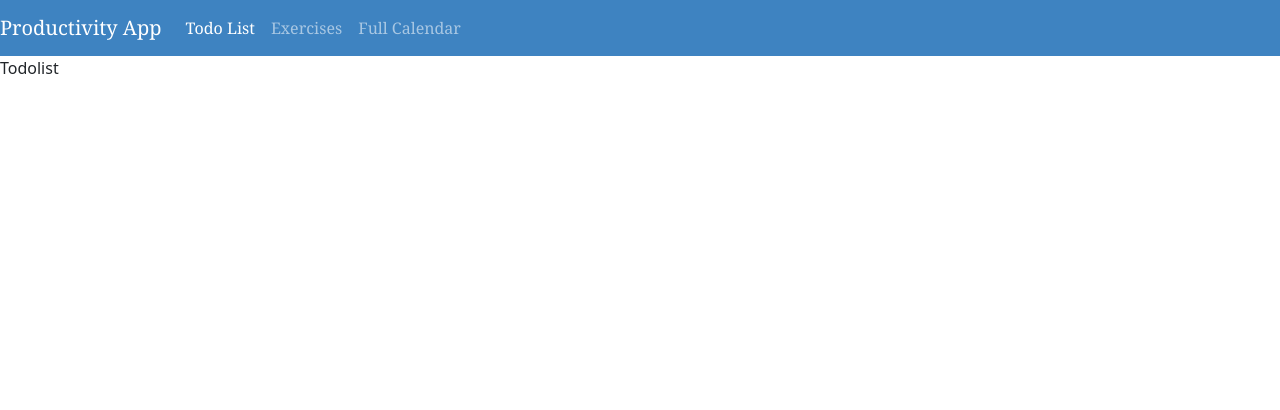
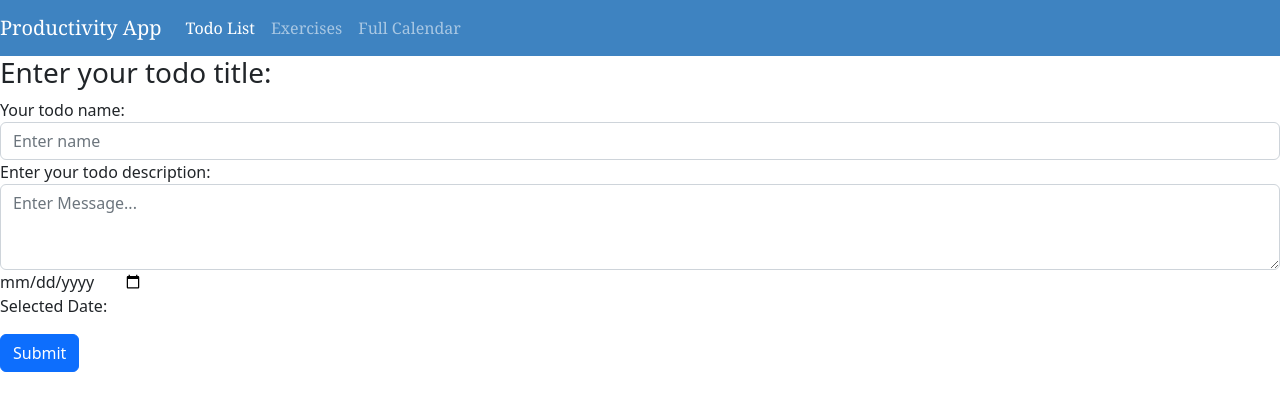
Before and after one commit to daveheseltine/productivity-app, a React (Create React App) app: page /TodoList in a window 1280 px wide. Shown: the top 410 px of the page. Built offline with nearby package versions, Linux system fonts and the light colour scheme.

Commit message:
added todolist form and local storage components

```diff
--- a/package.json
+++ b/package.json
@@ -10,6 +10,7 @@
     "@testing-library/react": "^13.4.0",
     "@testing-library/user-event": "^13.5.0",
     "bootstrap": "^5.2.3",
+    "jquery": "^3.6.4",
     "react": "^18.2.0",
     "react-bootstrap": "^2.7.2",
     "react-dom": "^18.2.0",
--- /dev/null
+++ b/src/components/Form/Form.js
@@ -0,0 +1,87 @@
+import React, {useState, useRef} from 'react';
+
+//Function to create a form component
+function Form(){
+
+    //Uses state to update the name and messages for when the form is submitted
+    const[toDoName, setToDoName] = useState('');
+    const[toDoMessage, setToDoMessage] = useState('');
+    const [submitted, submitMessage] = useState('');
+
+    //Gets the date, used https://www.makeuseof.com/react-date-picker/ for understanding of this
+    const[date, setDate] = useState('');
+    const dateInputRef = useRef(null);
+
+    //Updates the state values every time there is an input change for date, name or message
+    function HandleInputChange(event){
+        const {target} = event;
+        const inputType = target.name;
+        const inputValue = target.value;
+
+        if(inputType === 'toDoName'){
+            setToDoName(inputValue)
+        }
+        else if (inputType === "toDoMessage"){
+            setToDoMessage(inputValue)
+        }
+        else if (inputType === 'toDoDate'){
+            setDate(event.target.value)
+        }
+
+    }
+
+    //Function for form submission, store the values in local storage before resetting them, this will then be used to render the todo list items in an unordered list
+    function formSubmit(event){
+        event.preventDefault();
+        submitMessage(`Thank you for sending me a message, for now this is a placeholder. You entered: Name:${toDoName}, message: ${toDoMessage}, Your date: ${date}`);
+
+        //Form must at least have a name
+        if (toDoName !== ''){
+            //Get the items from local storage or will create an array for local storage
+            let toDoListItems = JSON.parse(window.localStorage.getItem('toDoListItems')) || [];
+
+            let newToDo = {
+                //Gets an id for the object by assigning it a random number so it can be mapped later
+                id: Math.floor(Math.random() * 1000),
+                Name: toDoName,
+                Message: toDoMessage,
+                Date: date
+            }
+            //Pushes these into local storage
+            toDoListItems.push(newToDo)
+            window.localStorage.setItem('toDoListItems', JSON.stringify(toDoListItems));
+        }
+
+        //Resets state so a new input can be added
+        setToDoName('');
+        setToDoMessage('');
+        setDate('');
+    }
+
+    return(
+        <div>
+            <form className="contactForm">
+                <h3 className='toDoh3'>Enter your todo title:</h3>
+                <div className="form-group">
+                    <label>Your todo name:</label>
+                    <input type="text" className="form-control" name="toDoName" value={toDoName} placeholder="Enter name" onChange={HandleInputChange}/>
+                </div>
+
+                <div className="form-group">
+                    <label>Enter your todo description:</label>
+                    <textarea type="text-area" className="form-control" name="toDoMessage" value={toDoMessage} placeholder="Enter Message..." rows="3" onChange={HandleInputChange}/>
+                </div>
+                <div>
+                    <input type="date" name="toDoDate" onChange={HandleInputChange} ref={dateInputRef}/>
+                    <p>Selected Date: {date}</p>
+                </div>
+                <div className='formButtonCustom'>
+                    <button type="submit" className="btn btn-primary" onClick={formSubmit}>Submit</button>
+                </div>
+                <p className='submitMessage'>{submitted}</p>
+            </form>
+        </div>
+    );
+}
+
+export default Form
--- a/src/pages/todoList/todoList.js
+++ b/src/pages/todoList/todoList.js
@@ -1,5 +1,11 @@
+import Form from "../../components/Form/Form"
+
 function Todolist(){
-    return <div>Todolist</div>
+    return (
+        <div>
+            <Form />
+        </div>
+    );
 }
 
 
```
Also changed, not shown: src/components/Form/Form.css (added), 1 other file (tests, documents, lock files or other folders).
